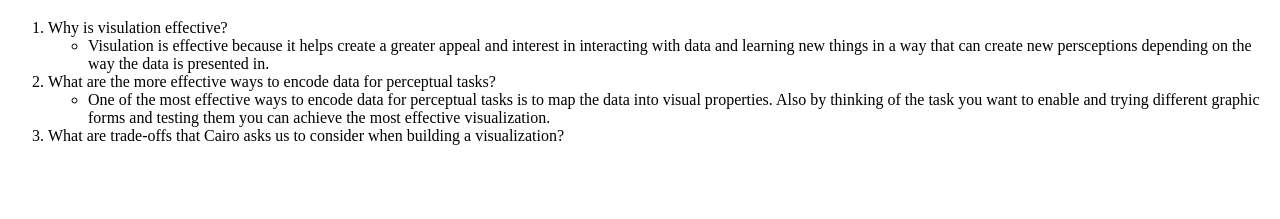
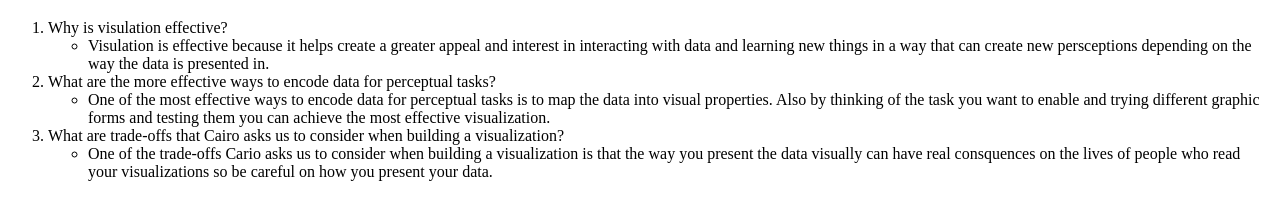
Before and after one commit to jakeburns/CairoHW, a plain HTML site: page index.html in a window 1280 px wide. Shown: the part 61-280 px from the top of the page. Drawn offline with Linux system fonts and the light colour scheme.

Commit message:
finished

```diff
--- a/index.html
+++ b/index.html
@@ -18,9 +18,13 @@
     <ul>
       <li>One of the most effective ways to encode data for perceptual tasks is to map the data into visual properties. Also by thinking of the task you want to enable and trying different graphic forms and testing them you can achieve the most effective visualization.</li>
     </ul>
+  </li>
+  <li>What are trade-offs that Cairo asks us to consider when building a visualization?
+    <ul>
+      <li>One of the trade-offs Cario asks us to consider when building a visualization is that the way you present the data visually can have real consquences on the lives of people who read your visualizations so be careful on how you present your data.</li>
+    </ul>
 
   </li>
-  <li>What are trade-offs that Cairo asks us to consider when building a visualization?</li>
 
 </ol>
   </body>
```
